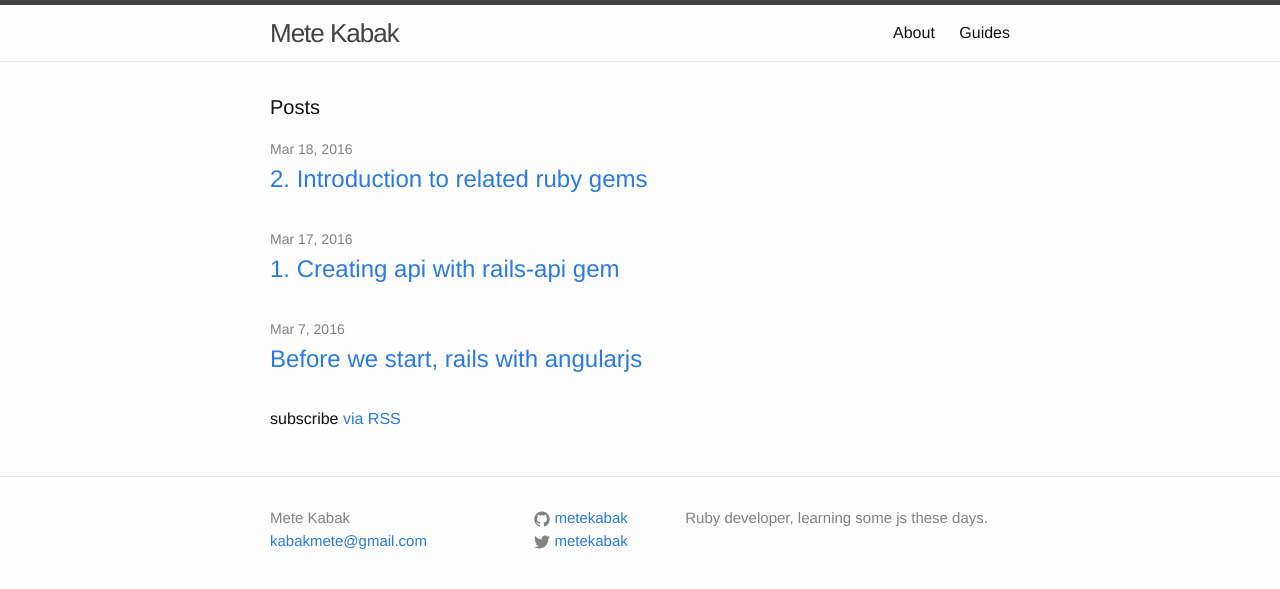
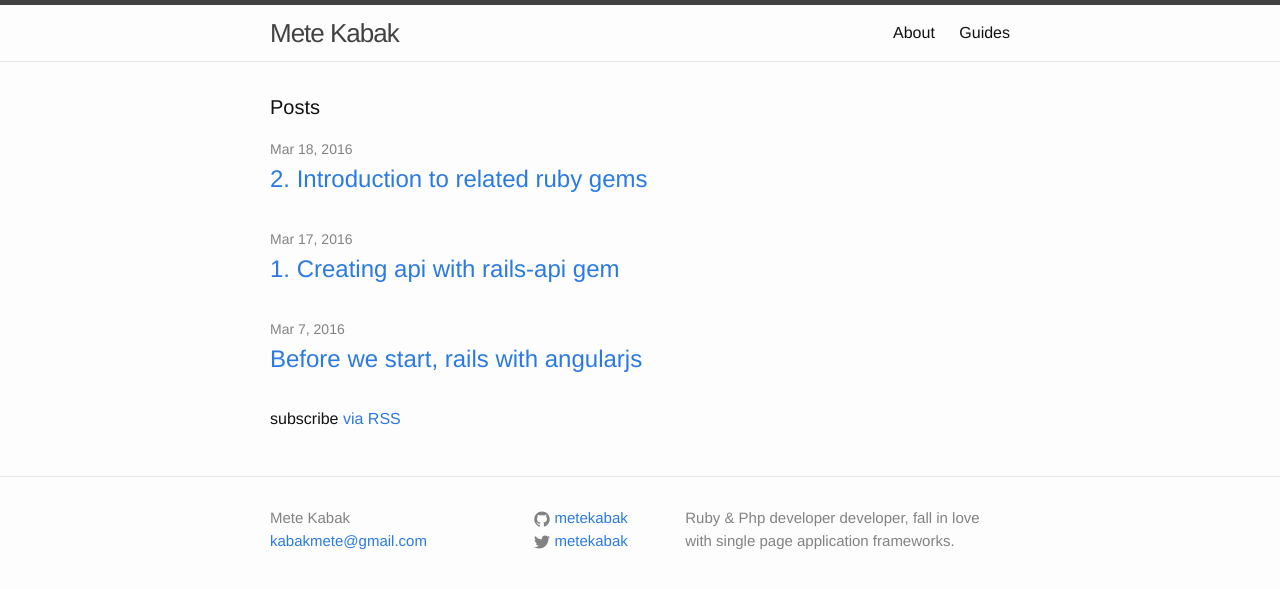
Before and after one commit to metekabak/metekabak.github.io, a Jekyll site: the page built from index.html, in a window 1280 px wide. Shown: the top 589 px of the page. Built offline with Jekyll 4.4.1, drawn with Linux system fonts in a browser that asks for light colours.

Commit message:
Update _config.yml

```diff
--- a/_config.yml
+++ b/_config.yml
@@ -9,9 +9,9 @@
 title: Mete Kabak
 email: kabakmete@gmail.com
 description: > # this means to ignore newlines until "baseurl:"
- Ruby developer, learning some js these days.
+ Ruby & Php developer developer, fall in love with single page application frameworks.
 baseurl: "" # the subpath of your site, e.g. /blog
-url: "http://metekabak.me" # the base hostname & protocol for your site
+url: "http://metekabak.github.io" # the base hostname & protocol for your site
 twitter_username: metekabak
 github_username:  metekabak
 
```
